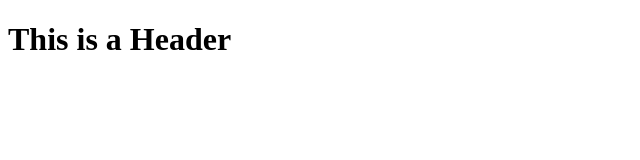
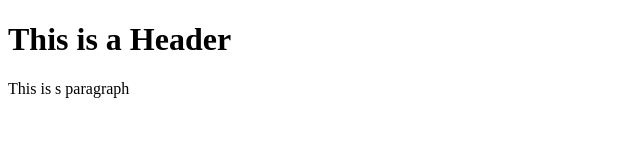
Before and after one commit to Madialea/git-test, a plain HTML site: page index.html in a window 1280 px wide. Shown: the whole page, without its empty margins (0-640 px from the left). Drawn offline with Linux system fonts and the light colour scheme.

Commit message:
Second commit

```diff
--- a/index.html
+++ b/index.html
@@ -2,5 +2,7 @@
 <html>
     <body>
         <h1>This is a Header</h1>
+        <p>This is s paragraph</p>
     </body>
+
 </html>
```
